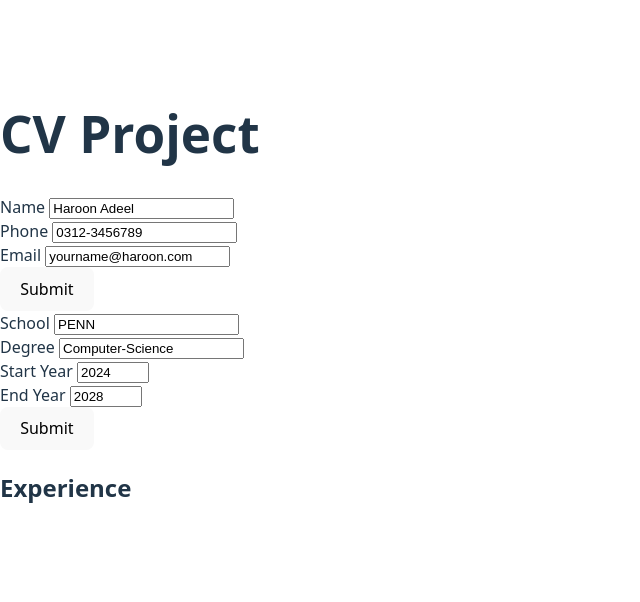
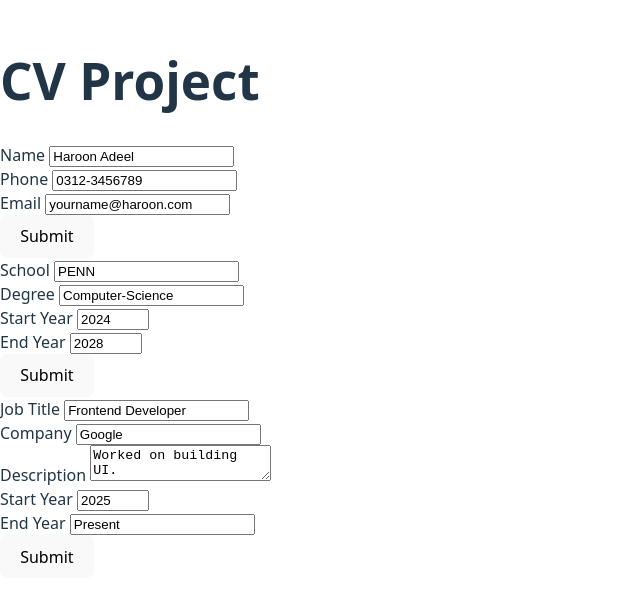
Before and after one commit to H4ROOON/cv-project, a React (Vite) app: page / in a window 1280 px wide. Shown: the part 102-704 px from the top of the page, without its empty margins (0-640 px from the left). Built offline with nearby package versions, Linux system fonts and the light colour scheme.

Commit message:
add Education components with editable form and display mode

```diff
--- a/src/components/Experience.jsx
+++ b/src/components/Experience.jsx
@@ -1,3 +1,98 @@
-export default function Expereince() {
-  return <h2>Experience</h2>
+import { useState } from "react";
+
+export default function Experience() {
+  const [isEditing, setIsEditing] = useState(true);
+
+  const [title, setTitle] = useState("Frontend Developer");
+  const [company, setCompany] = useState("Google");
+  const [description, setDescription] = useState("Worked on building UI.");
+  const [startYear, setStartYear] = useState(2025);
+  const [endYear, setEndYear] = useState("Present");
+
+  function handleSubmit(e) {
+    e.preventDefault();
+    setIsEditing(false);
+  }
+
+  function handleEdit() {
+    setIsEditing(true);
+  }
+
+  return (
+    <div>
+      {isEditing ? (
+        <form onSubmit={handleSubmit}>
+          <div>
+            <label htmlFor="title">Job Title </label>
+            <input
+              type="text"
+              id="title"
+              value={title}
+              onChange={(e) => setTitle(e.target.value)}
+            />
+          </div>
+
+          <div>
+            <label htmlFor="company">Company </label>
+            <input
+              type="text"
+              id="company"
+              value={company}
+              onChange={(e) => setCompany(e.target.value)}
+            />
+          </div>
+
+          <div>
+            <label htmlFor="description">Description </label>
+            <textarea
+              id="description"
+              value={description}
+              onChange={(e) => setDescription(e.target.value)}
+            />
+          </div>
+
+          <div>
+            <label htmlFor="startYear">Start Year </label>
+            <input
+              type="number"
+              id="startYear"
+              value={startYear}
+              min="1900"
+              max="2100"
+              onChange={(e) => setStartYear(Number(e.target.value))}
+            />
+          </div>
+
+          <div>
+            <label htmlFor="endYear">End Year </label>
+            <input
+              type="text"
+              id="endYear"
+              value={endYear}
+              onChange={(e) => setEndYear(e.target.value)}
+              placeholder="e.g. 2028 or Present"
+            />
+          </div>
+
+          <button type="submit">Submit</button>
+        </form>
+      ) : (
+        <div>
+          <p>
+            <strong>Title:</strong> {title}
+          </p>
+          <p>
+            <strong>Company:</strong> {company}
+          </p>
+          <p>
+            <strong>Description:</strong> {description}
+          </p>
+          <p>
+            <strong>Duration:</strong> {startYear} – {endYear}
+          </p>
+          <button onClick={handleEdit}>Edit</button>
+        </div>
+      )}
+    </div>
+  );
 }
```
